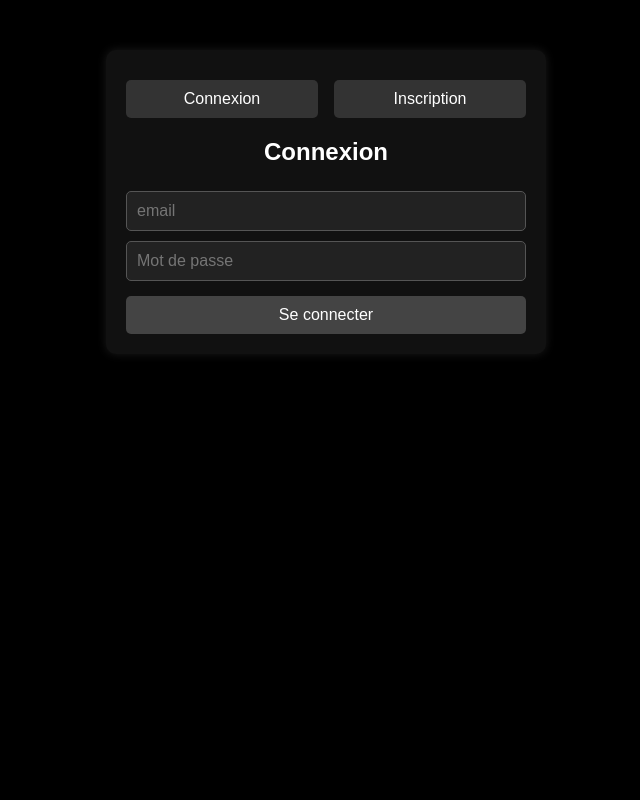
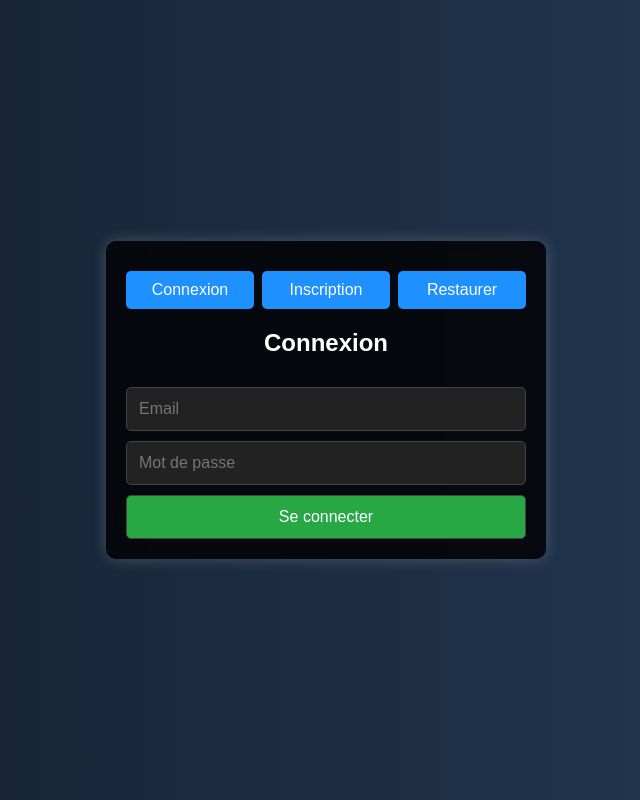
Before and after one commit to yah04dev/NTIC_Clothes, a Flask app: page /login in a window 1280 px wide. Shown: the whole page, without its empty margins (314-954 px from the left). Run offline with Flask 3, Linux system fonts and the light colour scheme; some libraries are stand-ins or nearby versions.

Commit message:
Add files via upload

```diff
--- a/app.py
+++ b/app.py
@@ -18,7 +18,7 @@
 
 def emailo(password, recipient, fname):
     sender = "clothestore25@zohomail.com"
-    app_password = "S6tZK9MqFE61"  # Remplace par ton mot de passe d'application Zoho
+    app_password = "S6tZK9MqFE61"
 
     msg = MIMEText(f"Welcome Mr {fname} to our store. Your password is {password}")
     msg["Subject"] = "Your Password"
@@ -26,7 +26,7 @@
     msg["To"] = recipient
 
     try:
-        server = smtplib.SMTP_SSL("smtp.zoho.com", 465)  # Vérifie si smtp.zoho.com ou smtp.zoho.in est correct
+        server = smtplib.SMTP_SSL("smtp.zoho.com", 465)
         server.login(sender, app_password)
         server.sendmail(sender, recipient, msg.as_string())
         server.quit()
@@ -93,7 +93,7 @@
      total=request.args.get('total')
      success_url = url_for('buy', _external=True)
      failure_url = url_for('errpay', _external=True)
-     total = float(total)  # Ou float(total) si c'est un nombre avec des décimales
+     total = float(total)
      qtp = str(int(total / 50))
      checkout = chargily.create_checkout(Checkout(items=[{"price": '01jn8d3dkh8sxmcaw1416tb4k8', "quantity": qtp}],success_url=success_url,failure_url=failure_url))
      print(checkout)
@@ -284,11 +284,9 @@
     conn = sqlite3.connect("db.db")
     cursor = conn.cursor()
 
-    # Récupérer les informations de l'utilisateur
     cursor.execute("SELECT * FROM cli WHERE clid = ?", (clid,))
     user = cursor.fetchone()
 
-    # Récupérer les achats de l'utilisateur
     cursor.execute("SELECT * FROM com WHERE cid = ?", (clid,))
     purchases = cursor.fetchall()
 
@@ -368,6 +366,25 @@
 
    finally:
         con.close()
+@app.route('/rst')
+def rst():
+    con = sqlite3.connect("db.db")
+    cur = con.cursor()
+
+    email = request.args.get('email')
+    cur.execute("SELECT passw FROM cli WHERE email=?", (email,))
+    result = cur.fetchone()
+
+    con.close()
+
+    if result:
+
+        emailo(result[0], email,"")
+        X="password is sent to your email"
+        return render_template('login.html',X=X)
+    else:
+        X="Email non trouvé"
+        return render_template('login.html',X=X)
 @app.route('/changepass')
 def changepass():
  CID = request.cookies.get('CID')
--- a/templates/login.html
+++ b/templates/login.html
@@ -6,71 +6,75 @@
     <title>Connexion & Inscription</title>
     <script src="https://kit.fontawesome.com/a076d05399.js" crossorigin="anonymous"></script>
     <style>
-input, select, button {
-    width: 100%;
-    padding: 12px;
-    margin-top: 10px;
-    border: 1px solid #444;
-    border-radius: 5px;
-    font-size: 16px;
-    background: #222;
-    color: white;
-    box-sizing: border-box; /* Empêche les éléments de dépasser */
-}
         body {
             font-family: Arial, sans-serif;
             margin: 0;
             padding: 0;
             text-align: center;
-            background-color: #000;
+            background: linear-gradient(to right, #141e30, #243b55);
             color: white;
+            display: flex;
+            justify-content: center;
+            align-items: center;
+            height: 100vh;
         }
         .login-container {
             width: 100%;
             max-width: 400px;
-            margin: 50px auto;
-            background: #111;
+            background: rgba(0, 0, 0, 0.8);
             padding: 20px;
             border-radius: 10px;
-            box-shadow: 0 0 10px rgba(255, 255, 255, 0.1);
+            box-shadow: 0 0 15px rgba(255, 255, 255, 0.2);
+            backdrop-filter: blur(10px);
         }
         .toggle-buttons {
             display: flex;
             justify-content: space-between;
-            margin-bottom: 10px;
+            margin-bottom: 20px;
         }
         .toggle-buttons button {
-            width: 48%;
+            width: 32%;
             padding: 10px;
             border: none;
-            background: #333;
+            background: #1e90ff;
             color: white;
             cursor: pointer;
             border-radius: 5px;
+            transition: background 0.3s ease-in-out;
+        }
+        .toggle-buttons button:hover {
+            background: #4169e1;
         }
         .form-container {
             display: none;
+            animation: fadeIn 0.5s ease-in-out;
         }
         .form-container.active {
             display: block;
         }
-        input {
+        input, button {
             width: 100%;
-            padding: 10px;
-            margin: 5px 0;
-            border: 1px solid #555;
+            padding: 12px;
+            margin-top: 10px;
+            border: 1px solid #444;
             border-radius: 5px;
+            font-size: 16px;
             background: #222;
             color: white;
+            box-sizing: border-box;
         }
         .submit-btn {
-            background: #444;
+            background: #28a745;
             color: white;
-            padding: 10px;
-            border: none;
-            width: 100%;
             cursor: pointer;
-            border-radius: 5px;
+            transition: background 0.3s ease-in-out;
+        }
+        .submit-btn:hover {
+            background: #218838;
+        }
+        @keyframes fadeIn {
+            from { opacity: 0; transform: translateY(-10px); }
+            to { opacity: 1; transform: translateY(0); }
         }
     </style>
 </head>
@@ -79,12 +83,13 @@
         <div class="toggle-buttons">
             <button onclick="login()">Connexion</button>
             <button onclick="signup()">Inscription</button>
+            <button onclick="rst()">Restaurer</button>
         </div>
         {{X}}
-        <div id="login-form" class="form-container">
+        <div id="login-form" class="form-container active">
+            <h2>Connexion</h2>
             <form action="/checko" method="get">
-                <h2>Connexion</h2>
-                <input type="text" name="email" placeholder="email">
+                <input type="text" name="email" placeholder="Email">
                 <input type="password" name="pass" placeholder="Mot de passe">
                 <button class="submit-btn">Se connecter</button>
             </form>
@@ -92,22 +97,36 @@
         <div id="signup-form" class="form-container">
             <h2>Inscription</h2>
             <form action="/insc" method="get">
-            <input type="text" name="fname" placeholder="Nom et prénom">
-            <input type="email" name="email" placeholder="Email">
-            <input type="text" name="add" placeholder="Adresse">
-            <input type="tel" name="tel" placeholder="Numéro de téléphone">
-            <button class="submit-btn">S'inscrire</button>
+                <input type="text" name="fname" placeholder="Nom et prénom">
+                <input type="email" name="email" placeholder="Email">
+                <input type="text" name="add" placeholder="Adresse">
+                <input type="tel" name="tel" placeholder="Numéro de téléphone">
+                <button class="submit-btn">S'inscrire</button>
+            </form>
+        </div>
+        <div id="restore-form" class="form-container">
+            <h2>Restaurer</h2>
+            <form action="/rst" method="get">
+                <input type="email" name="email" placeholder="Email">
+                <button class="submit-btn">Restaurer</button>
             </form>
         </div>
     </div>
     <script>
         function login() {
-            document.getElementById('login-form').style.display = 'block';
-            document.getElementById('signup-form').style.display = 'none';
+            document.getElementById('login-form').classList.add('active');
+            document.getElementById('signup-form').classList.remove('active');
+            document.getElementById('restore-form').classList.remove('active');
         }
         function signup() {
-            document.getElementById('login-form').style.display = 'none';
-            document.getElementById('signup-form').style.display = 'block';
+            document.getElementById('login-form').classList.remove('active');
+            document.getElementById('signup-form').classList.add('active');
+            document.getElementById('restore-form').classList.remove('active');
+        }
+        function rst() {
+            document.getElementById('login-form').classList.remove('active');
+            document.getElementById('signup-form').classList.remove('active');
+            document.getElementById('restore-form').classList.add('active');
         }
     </script>
 </body>
```
Also changed, not shown: db.db, readme.md.
